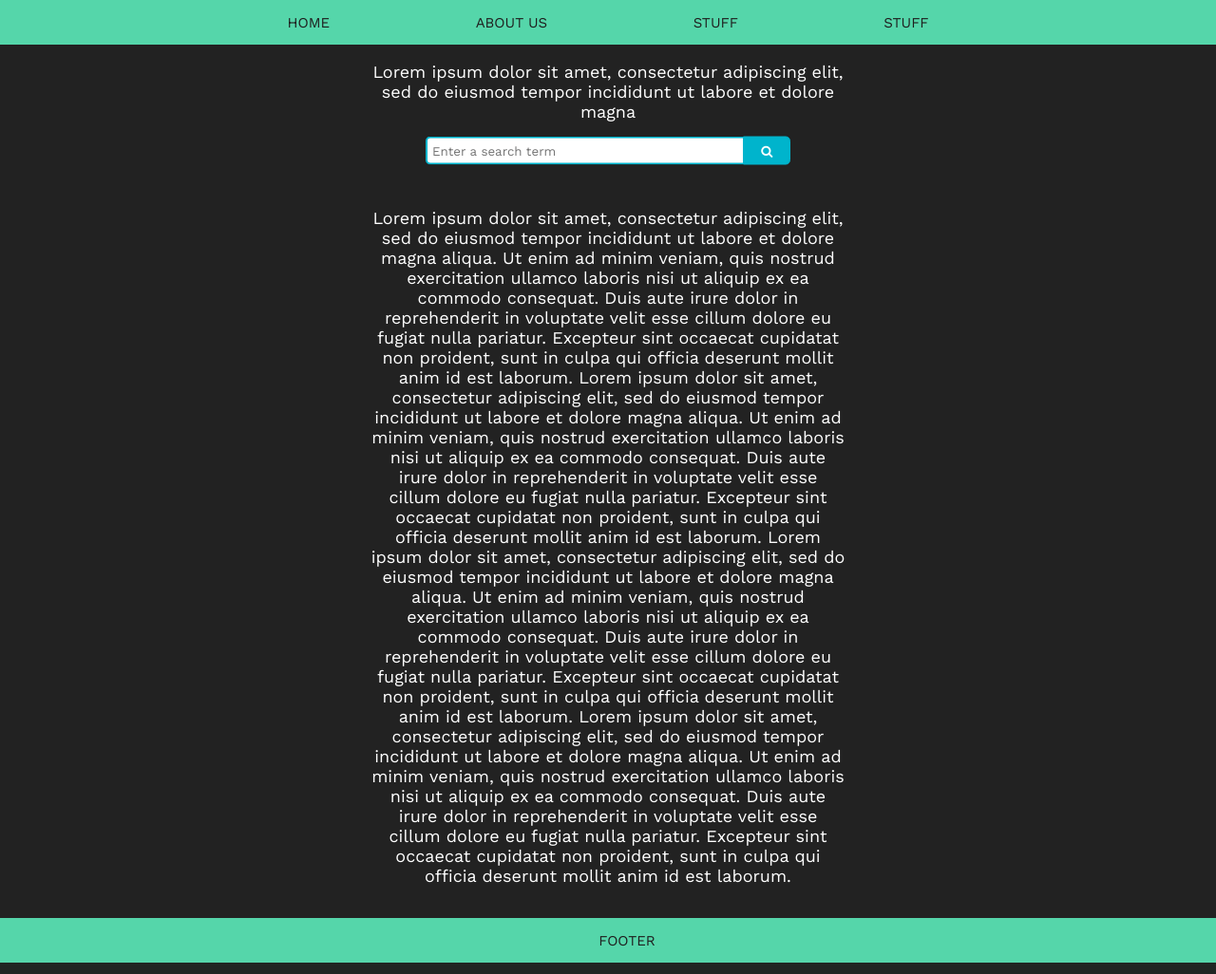
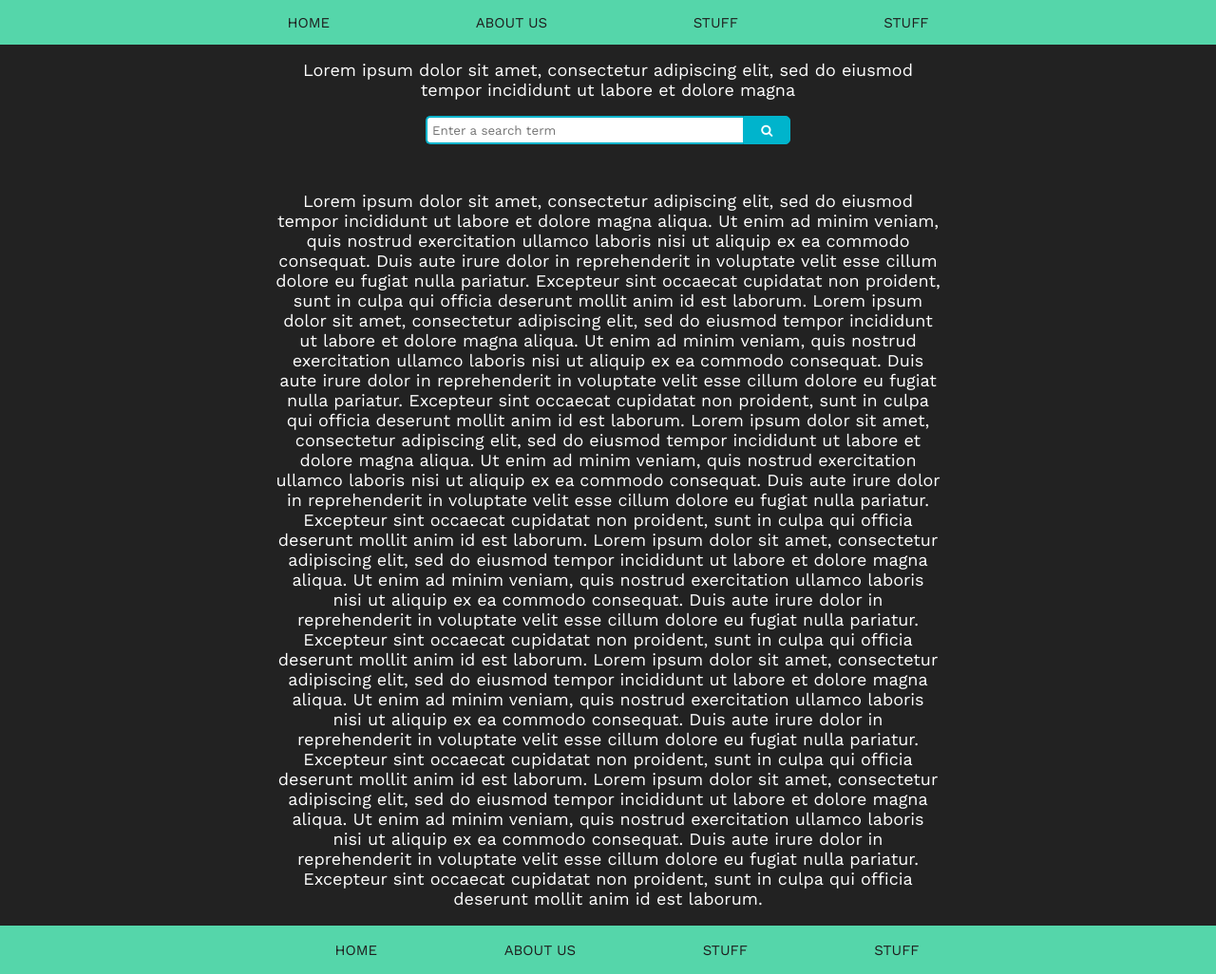
Before and after one commit to kurealnum/non-profit-link, a Flask app: page / in a window 1280 px wide. Shown: the whole page at 95% size. Run offline with Flask 2, Linux system fonts and the light colour scheme; parts of the project's set-up code (start-up, migrations or seed data) failed here and were passed over.

Commit message:
First (test) commit of new branch

```diff
--- a/static/style.css
+++ b/static/style.css
@@ -80,6 +80,7 @@ body {
   font-family: 'Work Sans', sans-serif;
   font-weight: 500;
   height: 100%;
+  flex-direction: column;
 }
 
 html {
@@ -94,7 +95,7 @@ p {
   color: var(--general-text-color);
   text-align: center;
   padding: var(--standard-spacing);
-  max-width: 500px;
+  max-width: 700px;
   position: static;
   margin: 0 auto;
 
@@ -104,7 +105,7 @@ p {
   font-size: 18px;
   color: var(--general-text-color);
   text-align: center;
-  max-width: 500px;
+  max-width: var(--standard-width);
   position: static;
   margin: 0 auto;
   padding: 18px;
@@ -112,7 +113,7 @@ p {
 
 .search {
   width: 100%;
-  padding-top: 25px;
+  padding-top: 2rem;
   position: relative;
   display: flex;
 }
@@ -146,39 +147,36 @@ p {
   font-size: 13px;
 }
 
-/*Resize the wrap to see the search bar change!*/
-.wrap {
+.search_bar_wrap {
   position: relative;
   width: 30%;
   left: 50%;
   transform: translate(-50%, -50%);
 }
 
-ul {
-  background-color: var(--primary-color);
-  text-align: center;
+footer {
+  display: flex;
+  justify-content: center;
+  align-items: center;
   overflow: auto;
   position: static;
+  background-color: var(--primary-color);
   bottom: 0;
   left: 0;
   right: 0;
-}
-
-footer {
-  display: flex;
-  justify-content: center;
+  width: 100%;
 }
 
 footer li {
   display: inline-block;
-  margin-left: 60px;
-  margin-right: 60px;
-  padding: 14px;
-
+  text-align: center;
+  padding: 0;
+  margin: 0;
   position: relative;
 }
 
 footer a {
+  padding: 1rem 4rem;
   color: var(--element-text-color);
   text-decoration: none;
   text-transform: uppercase;
@@ -190,5 +188,6 @@ footer a {
   --secondary-color: #00B4CC;
   --element-text-color: #1f1e1e;
   --general-text-color: #fff;
-  --standard-spacing: 18px;
+  --standard-spacing: 1rem;
+  --standard-width: 700px;
 }
--- a/templates/index.html
+++ b/templates/index.html
@@ -10,7 +10,6 @@
 
 </head>
 <header>
-  <div class="container">
     <nav>
       <ul>
         <li><a href="#">Home</a></li>
@@ -19,7 +18,6 @@
         <li><a href="#">Stuff</a></li>
       </ul>
     </nav>
-  </div>
 </header>
 
 <body>
@@ -29,7 +27,7 @@
     sed do eiusmod tempor incididunt ut labore et dolore magna
   </p>
   <!--i'm not doing the actual search function for a long time btw-->
-  <div class="wrap">
+  <div class="search_bar_wrap">
     <form class="search" action="search_home_page" method="POST">
       <br>
       <input type="search" name="search_query" class="searchTerm" placeholder="Enter a search term">
@@ -74,14 +72,33 @@
       esse cillum dolore eu fugiat nulla pariatur. Excepteur sint
       occaecat cupidatat non proident, sunt in culpa qui officia deserunt
       mollit anim id est laborum.
+
+      Lorem ipsum dolor sit amet, consectetur adipiscing elit,
+      sed do eiusmod tempor incididunt ut labore et dolore magna
+      aliqua. Ut enim ad minim veniam, quis nostrud exercitation
+      ullamco laboris nisi ut aliquip ex ea commodo consequat.
+      Duis aute irure dolor in reprehenderit in voluptate velit
+      esse cillum dolore eu fugiat nulla pariatur. Excepteur sint
+      occaecat cupidatat non proident, sunt in culpa qui officia deserunt
+      mollit anim id est laborum.
+
+      Lorem ipsum dolor sit amet, consectetur adipiscing elit,
+      sed do eiusmod tempor incididunt ut labore et dolore magna
+      aliqua. Ut enim ad minim veniam, quis nostrud exercitation
+      ullamco laboris nisi ut aliquip ex ea commodo consequat.
+      Duis aute irure dolor in reprehenderit in voluptate velit
+      esse cillum dolore eu fugiat nulla pariatur. Excepteur sint
+      occaecat cupidatat non proident, sunt in culpa qui officia deserunt
+      mollit anim id est laborum.
     </p2>
   </div>
-<ul>
-  <footer>
-    <li><a>Footer</a></li>
-  </footer>
-</ul>
+<footer>
+  <ul>
+    <li><a href="https://github.com/kurealnum">Home</a></li>
+    <li><a href="#">About us</a></li>
+    <li><a href="#">Stuff</a></li>
+    <li><a href="#">Stuff</a></li>
+  </ul>
+</footer>
 </body>
-
-
 </html>
```
Also changed, not shown: README.md.
